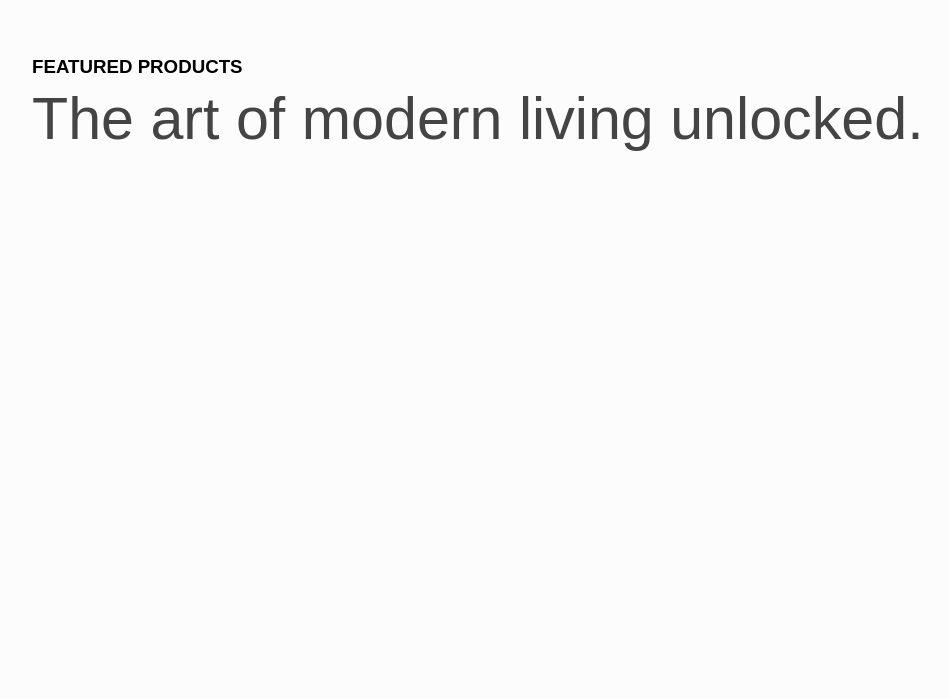
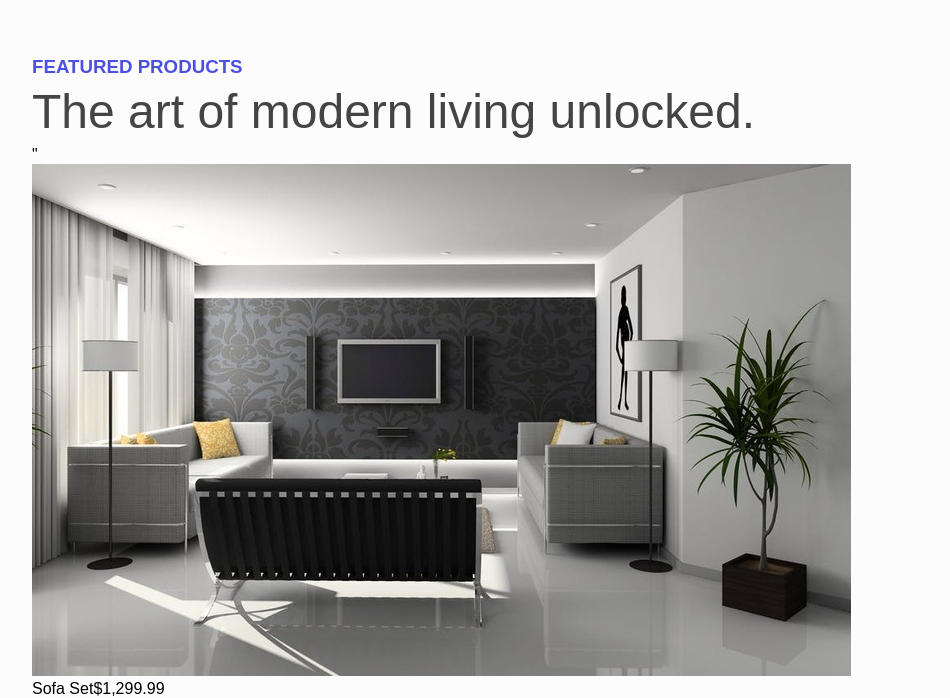
Before and after one commit to sasanedicbn/Home-Heaven-e-commerce, a React (Vite) app: page / in a window 1280 px wide. Shown: the part 1167-1865 px from the top of the page, without its empty margins (8-958 px from the left). Before the commit the page ends 1328 px from the top, so only its background shows below. Built offline with nearby package versions, Linux system fonts and the light colour scheme.

Commit message:
FeaturedItem components

```diff
--- /dev/null
+++ b/src/components/FeaturedItem.tsx
@@ -0,0 +1,18 @@
+const FeaturedItem = ({name,price}) => {
+    return(
+        <div className="container-featured-items">
+        <article className="featured-product-card">
+         <div className="featured-product-image">
+             <a href='/'>
+                 <img src="public/FeturedProducts/product-1.jpeg" alt="featured-product"/>
+             </a>
+         </div>
+         <div className="featured-product-description">
+          <span className="featured-product-name">{name}</span>
+          <span className="featured-product-price">{price}</span>
+         </div>
+        </article>
+       </div>
+    )
+}
+export default FeaturedItem;
--- a/src/index.css
+++ b/src/index.css
@@ -143,7 +143,10 @@ color: var(--color-paragraph-primary);
 }
 .featured-header-description{
   color: var(--color-paragraph-primary);
-  font-size: 3.7rem;
+  font-size: 3rem;
   font-weight: 500;
   line-height: 1.4;
 }
+.featured-header-title{
+  color: var(--color-primary);
+}
--- a/src/pages/FeaturedProducts.tsx
+++ b/src/pages/FeaturedProducts.tsx
@@ -1,3 +1,5 @@
+import FeaturedItem from "../components/FeaturedItem";
+
 const FeaturedProducts = () => {
     return(
         <section className="section-featured-products">
@@ -5,7 +7,8 @@ const FeaturedProducts = () => {
           <div className="featured-header">
            <h3 className="featured-header-title">FEATURED PRODUCTS</h3>
            <h4 className="featured-header-description">The art of modern living unlocked.</h4>
-          </div>
+          </div>"
+           <FeaturedItem  name="Sofa Set" price="$1,299.99"/>
          </div>
         </section>
     )
```
Also changed, not shown: public/FeturedProducts/product-1.jpeg (added).
